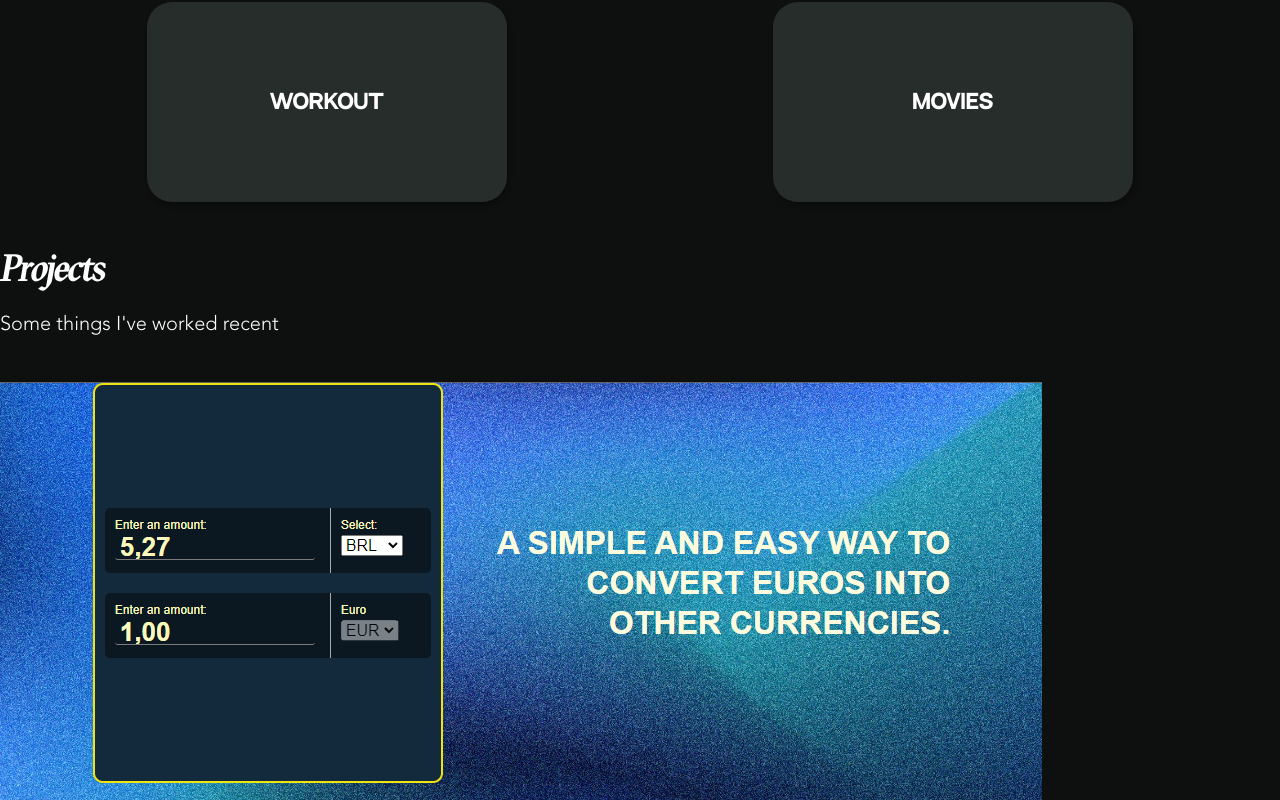
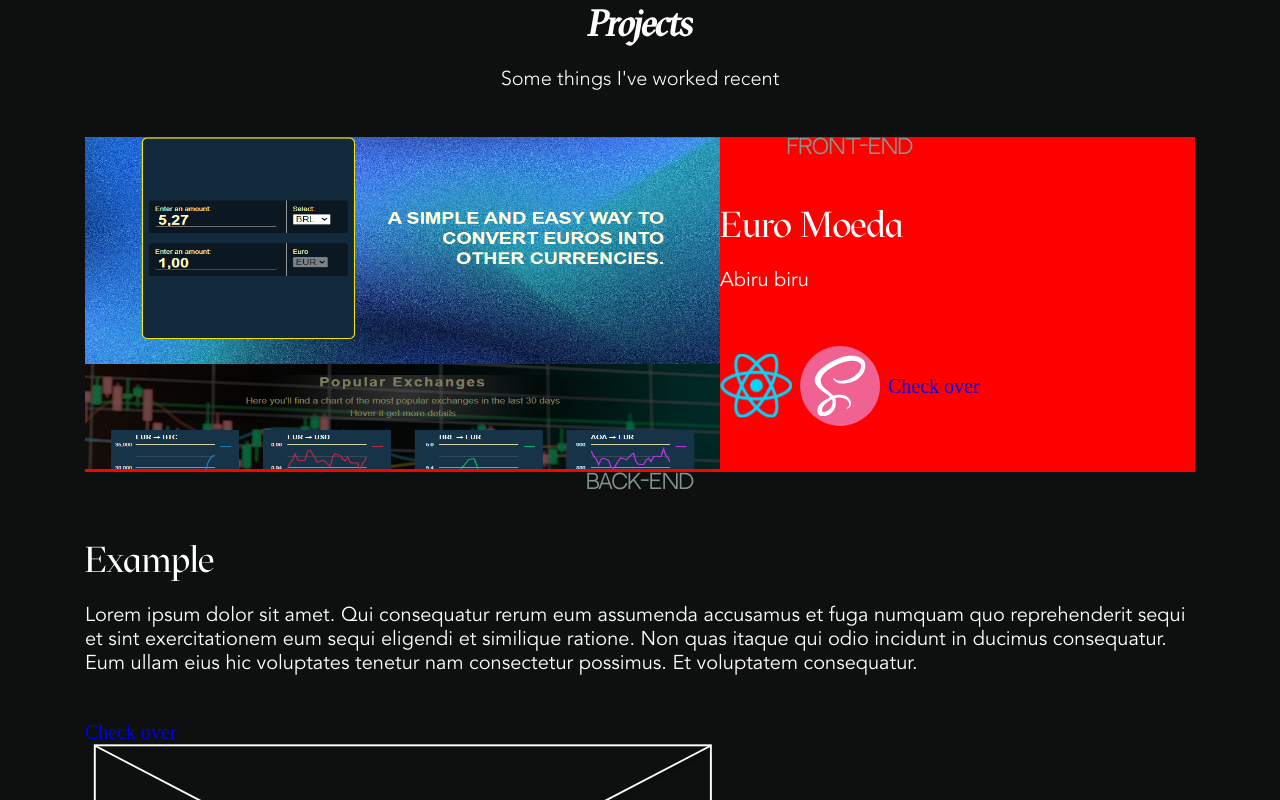
Before and after one commit to Siqm/Portfolio, a React (Create React App) app: page / in a window 1280 px wide. Shown: the part 2240-3040 px from the top of the page. Built offline with nearby package versions, Linux system fonts and the light colour scheme; a web font is replaced by a local one.

Commit message:
[projetos] Estilizando seção

```diff
--- a/src/components/projects/index.jsx
+++ b/src/components/projects/index.jsx
@@ -16,13 +16,24 @@ export default function Projects({ projects }) {
     ...fonts.Avenir(20)
   }
 
+  const cardContainer = {
+    ...styles.dimesion(1110, 335),
+    ...styles.displayFlex(),
+    backgroundColor: 'red',
+
+  }
+
+  const projectDescription = {
+    ...styles.displayFlex('','','column'),
+  }
+
   return (
     <>
       {projects.map((project, index) => {
         index += 1
         if (index % 2 === 0) {
           return (
-            <div key={index}>
+            <div style={styles.dimesion(1110, 335)} key={index}>
               <p style={projectType}>{project.type}</p>
               <h2 style={title}>{project.title}</h2>
               <p style={description}>{project.description}</p>
@@ -33,22 +44,25 @@ export default function Projects({ projects }) {
                 })}
                 <a href={project.link}>Check over</a>
               </div>
-              <img src={project.img} alt={project.imgAlt} />
+              <img style={styles.dimesion(635, 332)} src={project.img} alt={project.imgAlt} />
             </div>
           )
         } else {
           return (
-            <div key={index}>
-              <img src={project.img} alt={project.imgAlt} />
+            <div style={cardContainer} key={index}>
+              <img style={styles.dimesion(635, 332)} src={project.img} alt={project.imgAlt} />
+
+              <div style={projectDescription}>
                 <p style={projectType}>{project.type}</p>
                 <h2 style={title}>{project.title}</h2>
                 <p style={description}>{project.description}</p>
-              <div>
+                <div style={styles.displayFlex('center', 'center', 'row')}>
                   {project.technologies.map((icon, i) => {
                     return (<img key={i} src={icon.img} alt={icon.alt} />)
                   })
                   }
                   <a href={project.link}>Check over</a>
+                </div>
               </div>
             </div>
           )
--- a/src/components/projects/styles.js
+++ b/src/components/projects/styles.js
@@ -32,5 +32,15 @@ export const fonts = {
 }
 
 export const styles = {
+    dimesion: (width, height) => ({
+        width: width,
+        height: height,
+    }),
 
+    displayFlex: (justify, align, direction) => ({
+        display: 'flex',
+        justifyContent: justify,
+        alignItems: align,
+        flexDirection: direction
+    })
 }
--- a/src/pages/home/styles.module.scss
+++ b/src/pages/home/styles.module.scss
@@ -160,37 +160,23 @@
     justify-content: space-between;
 
     p {
-        width: 360px;
+        width: 25vw;
         height: 200px;
         display: flex;
+        align-items: center;
+        justify-content: center;
+
         font-size: 20px;
         background: #272D2B;
         box-shadow: 2px 4px 4px 0px rgba(0, 0, 0, 0.25);
-        align-items: center;
         border-radius: 25px;
-        justify-content: center;
         font-family: Neutral-bold;
     }
 }
 
 .projects {
     color: #fff;
-
-    // h2 {
-    //     font-family: Mazius;
-    //     font-size: 36px;
-    //     font-style: normal;
-    //     font-weight: 400;
-    //     line-height: normal;
-    // }
-
-    .projectType {
-        color: #859591;
-        text-align: center;
-        font-family: Neutral Face;
-        font-size: 20px;
-        font-style: normal;
-        font-weight: 400;
-        line-height: normal;
-    }
+    display: flex;
+    flex-direction: column;
+    align-items: center;
 }
```
Lines whose indentation alone changed are shown as unchanged.
